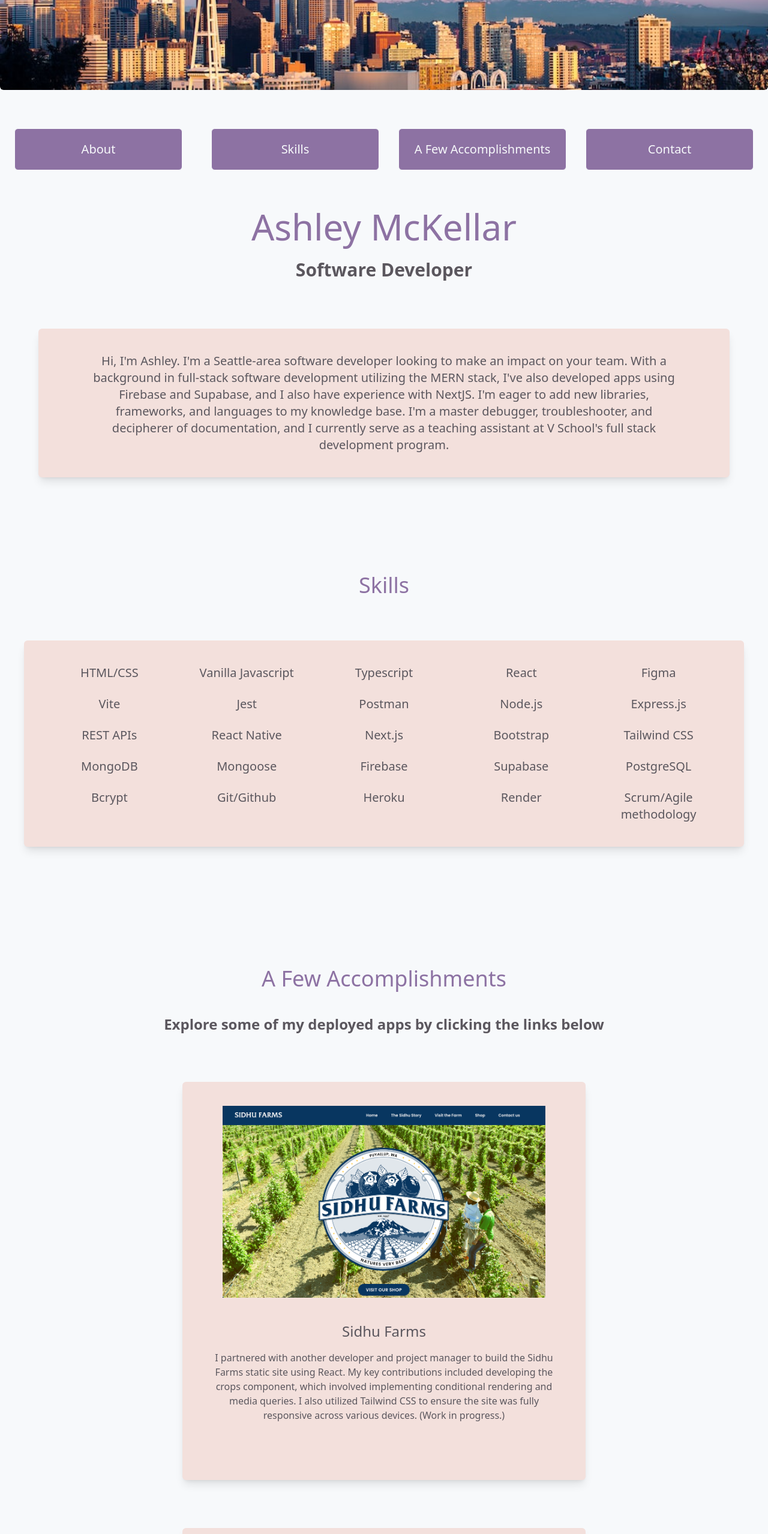
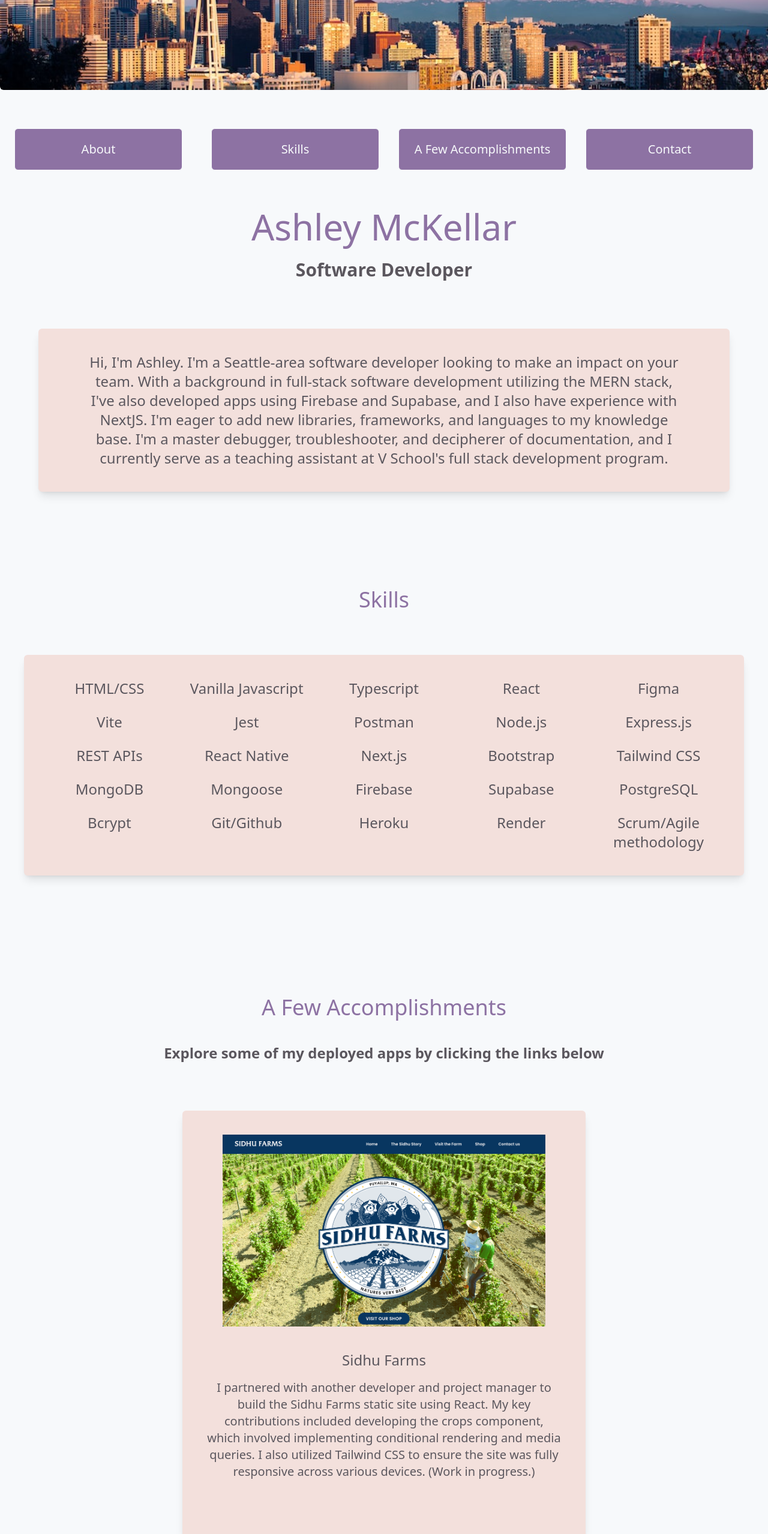
Before and after one commit to ashleymckellar/tailwind-portfolio, a React (Vite) app: page / in a window 1280 px wide. Shown: the part 234-2792 px from the top of the page at 60% size. Built offline with nearby package versions, Linux system fonts and the light colour scheme.

Commit message:
updated css

```diff
--- a/src/components/ContactForm.jsx
+++ b/src/components/ContactForm.jsx
@@ -84,7 +84,7 @@ const ContactForm = () => {
                 <Social />
                 <form onSubmit={sendEmail}>
                     <div className="mb-4">
-                        <p className="required-field text-red-500 text-sm sm:text-base text-dark-grey">
+                        <p className="required-field text-red-500 text-md sm:text-base text-dark-grey">
                             * Required field
                         </p>
                     </div>
--- a/src/components/Navbar.jsx
+++ b/src/components/Navbar.jsx
@@ -12,7 +12,7 @@ export default function Navbar() {
             <img
                 src={skyline}
                 className="object-cover w-full h-auto max-w-screen-3xl max-h-96 rounded-md mb-10"
-                alt="Skyline"
+                alt="Seattle skyline"
             />
 
             <div className="block lg:hidden">
--- a/src/components/Projects.jsx
+++ b/src/components/Projects.jsx
@@ -20,7 +20,7 @@ const Projects = () => {
                     </a>
                     <div className="py-10 text-center">
                         <h4 className="text-2xl text-dark-grey">Sidhu Farms</h4>
-                        <p className="py-4 text-l text-dark-grey">
+                        <p className="py-4 text-xl text-dark-grey">
                             I partnered with another developer and project
                             manager to build the Sidhu Farms static site using
                             React. My key contributions included developing the
@@ -42,7 +42,7 @@ const Projects = () => {
                     </a>
                     <div className="py-10 text-center">
                         <h4 className="text-2xl text-dark-grey">DJ Bentley Taylor</h4>
-                        <p className="py-4 text-l text-dark-grey">
+                        <p className="py-4 text-xl text-dark-grey">
                             I collaborated with three developers to build a new
                             React-based site for DJ Bentley Taylor, where I
                             implemented a MixCloud music player, EmailJS-powered
@@ -63,7 +63,7 @@ const Projects = () => {
                     </a>
                     <div className="py-10 text-center">
                         <h4 className="text-2xl text-dark-grey">Hot Sauce World</h4>
-                        <p className="py-4 text-l text-dark-grey">
+                        <p className="py-4 text-xl text-dark-grey">
                             Hot Sauce World is a hub for hot sauce enthusiasts.
                             This is a full stack application utilizing the
                             following stack: React, NodeJS, API built with
--- a/src/components/Skills.jsx
+++ b/src/components/Skills.jsx
@@ -5,7 +5,7 @@ const Skills = () => {
 
             <div className="flex justify-center">
                 <div className="w-full max-w-7xl rounded-md shadow-lg bg-rosy m-4 sm:m-10 p-6 sm:p-10">
-                    <ul className="grid grid-cols-2 sm:grid-cols-3 md:grid-cols-4 lg:grid-cols-5 gap-6 text-center text-dark-grey text-lg sm:text-xl">
+                    <ul className="grid grid-cols-2 sm:grid-cols-3 md:grid-cols-4 lg:grid-cols-5 gap-6 text-center text-dark-grey text-2xl sm:text-2xl">
                         <li>HTML/CSS</li>
                         <li>Vanilla Javascript</li>
                         <li>Typescript</li>
--- a/src/components/Social.jsx
+++ b/src/components/Social.jsx
@@ -5,24 +5,35 @@ import linkedInIcon from '../assets/icons8-linkedin-50.png';
 const Social = () => {
     return (
         <div className="flex flex-row gap-10 justify-center pb-10">
+            <div className="bg-lilac h-15 w-15">
                 <a
                     href="https://github.com/ashleymckellar"
                     rel="noopener noreferrer"
                 >
                     <img src={githubIcon} alt="GitHub" className=" size-12" />
                 </a>
-
-            <a href="mailto:ashley.l.mckellar@gmail.com" className="emailLink">
-                <img src={emailIcon} alt="Email" className=" size-15" />
+            </div>
+            <div className="bg-lilac h-25 w-25">
+                <a
+                    href="mailto:ashley.l.mckellar@gmail.com"
+                    className="emailLink"
+                >
+                    <img src={emailIcon} alt="Email" />
                 </a>
-
+            </div>
+            <div className="bg-lilac h-25 w-25">
                 <a
                     href="https://linkedin.com/in/ashley-mckellar"
                     target="_blank"
                     rel="noopener noreferrer"
                 >
-                <img src={linkedInIcon} alt="LinkedIn" className=" size-15" />
+                    <img
+                        src={linkedInIcon}
+                        alt="LinkedIn"
+                        className=" size-15"
+                    />
                 </a>
+            </div>
         </div>
     );
 };
--- a/src/components/Summary.jsx
+++ b/src/components/Summary.jsx
@@ -1,7 +1,7 @@
 const Summary = () => {
     return (
-        <div id="about" className="flex justify-center px-4 sm:px-6 lg:px-15">
-            <p className="mb-20 text-lg sm:text-xl text-dark-grey text-center w-full max-w-7xl bg-white py-6 sm:py-10 rounded-md shadow-lg bg-rosy mx-4 sm:mx-6 lg:mx-10 px-20">
+        <div id="about" className="flex justify-center px-4 sm:px-6 lg:px-15 ">
+            <p className="mb-20 text-2xl sm:text-2xl text-dark-grey text-center w-full max-w-7xl bg-white py-6 sm:py-10 rounded-md shadow-lg bg-rosy mx-4 sm:mx-6 lg:mx-10 px-20">
                 Hi, I'm Ashley. I'm a Seattle-area software developer
                 looking to make an impact on your team. With a background in
                 full-stack software development utilizing the MERN stack, I've
```
Lines whose indentation alone changed are shown as unchanged.
